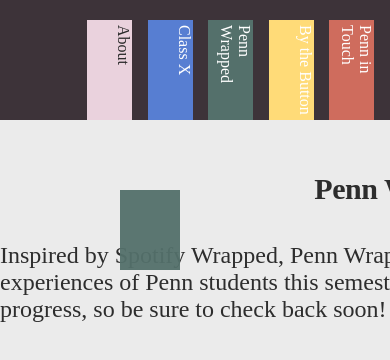
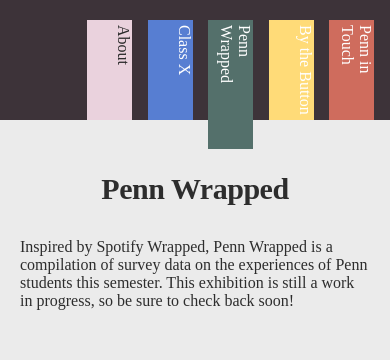
Before and after one commit to PennSpark/sp22-red-penn-playbook, a React (Create React App) app: page /about/penn-wrapped in a window 390 px wide. Shown: the top 360 px of the page. Built offline with nearby package versions, Linux system fonts and the light colour scheme; a small style sheet from the web is missing; a web font is replaced by a local one.

Commit message:
Updated all about pages for mobile

```diff
--- a/src/components/ClassXAbout.css
+++ b/src/components/ClassXAbout.css
@@ -17,3 +17,21 @@
     right: 300px;
     top: 190px;
 }
+
+@media (max-width: 768px) {
+    .cx-about_container {
+        width: 100%;
+        padding-left: 20px;
+        padding-right: 20px;
+    }
+
+    .cx-active {
+        position: absolute;
+        width: 45px;
+        height: 30px;
+        background-color: #577ed2;
+        opacity: 1;
+        right: calc(16vw + 135px);
+        top: 119px;
+    }
+}
--- a/src/components/HomeAbout.css
+++ b/src/components/HomeAbout.css
@@ -3,7 +3,6 @@
 body {
     overflow: scroll;
 }
-
 
 .home-about_container {
     width: 51em;
@@ -21,3 +20,21 @@ body {
     right: 390px;
     top: 190px;
 }
+
+@media (max-width: 768px) {
+    .home-about_container {
+        width: 100%;
+        padding-left: 20px;
+        padding-right: 20px;
+    }
+
+    .home-active {
+        position: absolute;
+        width: 45px;
+        height: 30px;
+        background-color: #ead2dd;
+        opacity: 1;
+        right: calc(20vw + 180px);
+        top: 119px;
+    }
+}
--- a/src/components/Navbar.css
+++ b/src/components/Navbar.css
@@ -7,7 +7,7 @@ nav {
 }
 
 .navlink-title {
-    height: 100px;
+    height: 150px;
     width: 60px;
     color: white;
     text-decoration: none;
--- a/src/components/PennInTouchAbout.css
+++ b/src/components/PennInTouchAbout.css
@@ -28,13 +28,6 @@
     color: #2D2D2D;
 }
 
-@media (max-width: 768px) {
-    .about-h1 {
-        font-size: 30px;
-        margin-top: 40px;
-    }
-}
-
 .pit-active {
     position: absolute;
     width: 60px;
@@ -44,3 +37,32 @@
     right: 30px;
     top: 190px;
 }
+
+
+@media (max-width: 768px) {
+    .about-h1 {
+        font-size: 30px;
+        margin-top: 40px;
+    }
+
+    .pit-about_container {
+        width: 100%;
+        padding-left: 20px;
+        padding-right: 20px;
+    }
+
+    .about-p {
+        font-weight: 400;
+        font-size: 16px;
+    }
+
+    .pit-active {
+        position: absolute;
+        width: 45px;
+        height: 30px;
+        background-color: #cf6c5d;
+        opacity: 1;
+        right: calc(4vw);
+        top: 119px;
+    }
+}
--- a/src/components/PennWrappedAbout.css
+++ b/src/components/PennWrappedAbout.css
@@ -18,3 +18,21 @@
     right: 210px;
     top: 190px;
 }
+
+@media (max-width: 768px) {
+    .pw-about_container {
+        width: 100%;
+        padding-left: 20px;
+        padding-right: 20px;
+    }
+
+    .pw-active {
+        position: absolute;
+        width: 45px;
+        height: 30px;
+        background-color: #54706b;
+        opacity: 1;
+        right: calc(12vw + 90px);
+        top: 119px;
+    }
+}
--- a/src/components/UnderButtonAbout.css
+++ b/src/components/UnderButtonAbout.css
@@ -62,8 +62,8 @@
         width: 45px;
         height: 30px;
         background-color: #FFDB78;
-        opacity: 0.95;
+        opacity: 1;
         right: calc(8vw + 45px);
-        top: 120px;
+        top: 119px;
     }
 }
```
